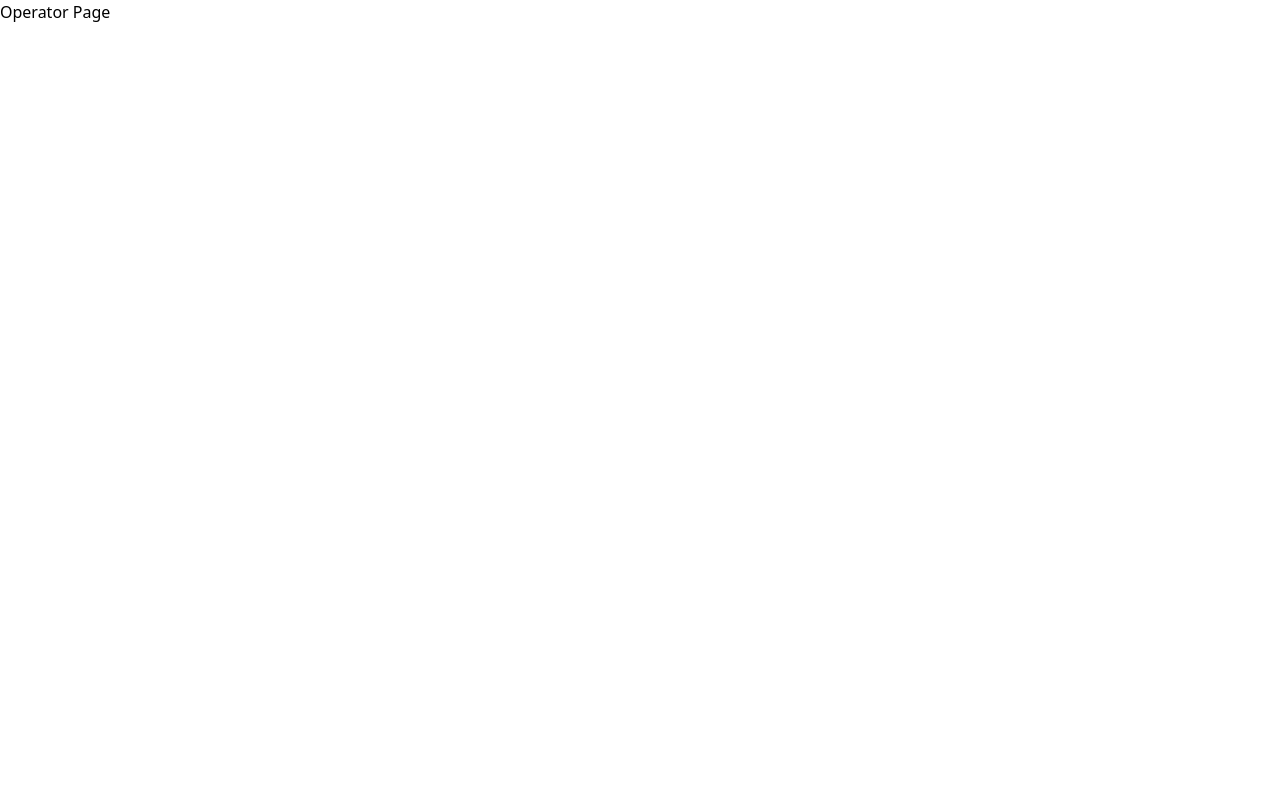
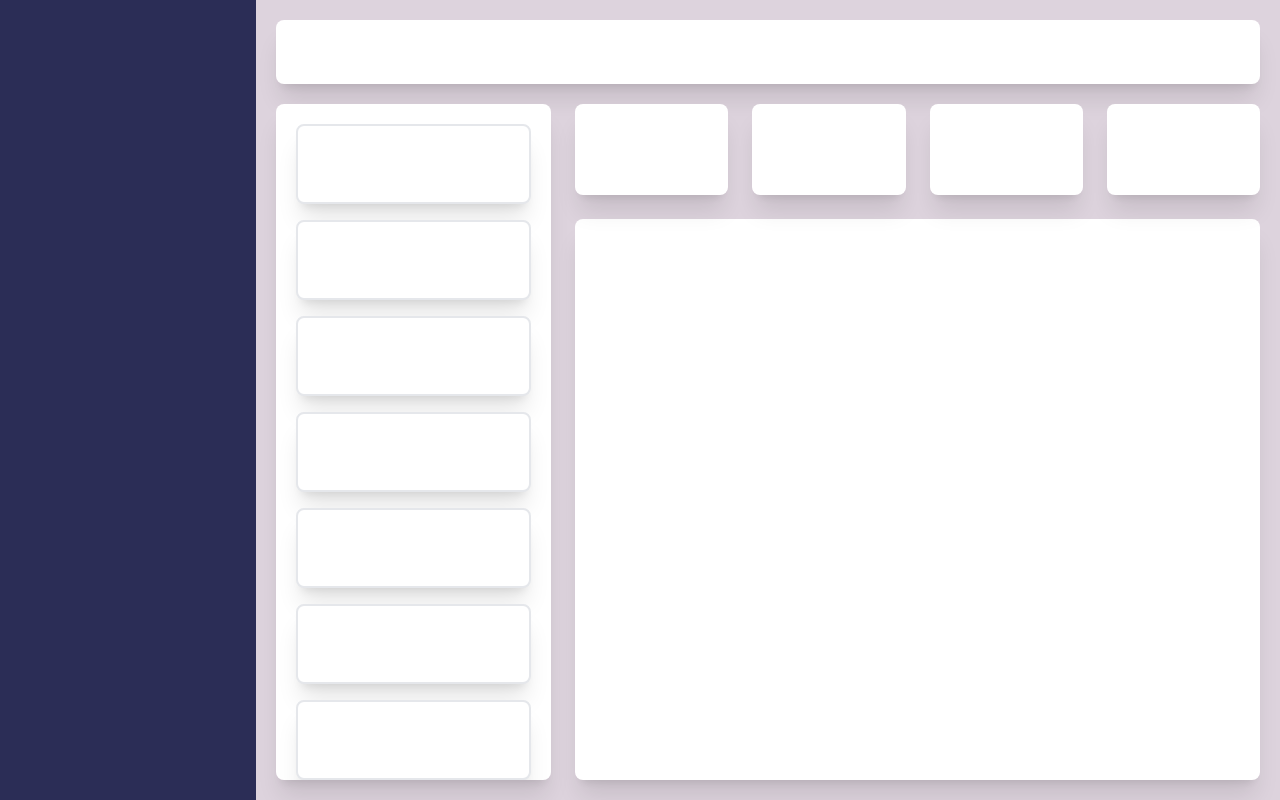
Before and after one commit to rmac3392/SwiftAid-Front, a Vue app: page /operatorDashboard in a window 1280 px wide. Built offline with nearby package versions, Linux system fonts and the light colour scheme; the HTML template or start-up script is replaced by a standard one.

Commit message:
Operator page dashboard

```diff
--- /dev/null
+++ b/src/components/Alert.vue
@@ -0,0 +1,8 @@
+<template>
+    <div>
+        <div class="w-full h-20 bg-white p-3 border-2 rounded-lg mb-4 border-gray-200 shadow-xl hover:shadow-[0_4px_4px_0px_rgba(0,0,0,0.70)] hover:scale-[1.02]"></div>
+    </div>
+</template>
+
+<script setup>
+</script>
--- a/src/pages/LoginPage.vue
+++ b/src/pages/LoginPage.vue
@@ -11,8 +11,10 @@
     </div>
     <div class="h-screen w-[50%]">
       <div class="flex justify-center items-center h-screen">
-        <div class="w-[617px] h-[561px] bg-white rounded-2xl p-7">
-          <div class="mb-10 font-semibold text-primary cursor-pointer text-lg">Login</div>
+        <div class="w-[617px] h-[561px] bg-white rounded-2xl p-7 shadow-lg">
+          <div class="mb-10 font-semibold text-primary cursor-pointer text-lg">
+            Login
+          </div>
 
           <div class="pl-7 pr-7">
             <div class="relative mb-6">
@@ -24,7 +26,7 @@
               <input
                 type="text"
                 id="floating_outlined"
-                class="border-b-2 rounded-md block px-2.5 pb-2.5 pt-4 w-full text-m text-gray-900 bg-transparent border-1 border-primary appearance-none dark:text-white dark:primary dark:focus:border-primary focus:outline-none focus:ring-0 focus:border-primary peer"
+                class="pl-16 border-b-2 rounded-md block px-2.5 pb-2.5 pt-4 w-full text-lg text-black bg-transparent border-1 border-primary appearance-none dark:text-black dark:primary dark:focus:border-primary focus:outline-none focus:ring-0 focus:border-primary peer"
                 placeholder=" "
               />
               <label
@@ -40,9 +42,9 @@
                 <LockClosedIcon class="h-9 w-9 text-gray-500" />
               </div>
               <input
-                type="text"
+                type="password"
                 id="floating_outlined2"
-                class="border-b-2 rounded-md block px-2.5 pb-2.5 pt-4 w-full text-m text-gray-900 bg-transparent border-1 border-primary appearance-none dark:text-white dark:primary dark:focus:border-primary focus:outline-none focus:ring-0 focus:border-primary peer"
+                class="pl-16 text-lg border-b-2 rounded-md block px-2.5 pb-2.5 pt-4 w-full text-gray-900 bg-transparent border-1 border-primary appearance-none dark:text-black dark:primary dark:focus:border-primary focus:outline-none focus:ring-0 focus:border-primary peer"
                 placeholder=" "
               />
               <label
@@ -59,7 +61,7 @@
                 <UserGroupIcon class="h-9 w-9 text-gray-500" />
               </div>
               <select
-                class="border-b-2 rounded-md block text-center px-2.5 pb-2.5 pt-4 w-full text-m text-gray-900 bg-transparent border-1 border-primary appearance-none dark:text-black dark:primary dark:focus:border-primary focus:outline-none focus:ring-0 focus:border-primary peer"
+                class="border-b-2 rounded-md block text-center px-2.5 pb-2.5 pt-4 w-full text-lg text-gray-900 bg-transparent border-1 border-primary appearance-none dark:text-black dark:primary dark:focus:border-primary focus:outline-none focus:ring-0 focus:border-primary peer"
                 name=""
                 id=""
               >
@@ -68,8 +70,22 @@
                 <option value="">Emergency Responder Unit</option>
               </select>
             </div>
-            <button class="w-full h-12 bg-primary text-white rounded-lg font-semibold mb-2" type="submit">Submit</button>
-            <div class="text-center ">Forgot Password? <span class="hover:underline text-blue-500 cursor-pointer"> Click Here</span></div>
+
+            <router-link class="" to="/operatorDashboard">
+              <button
+                class="w-full h-12 bg-primary text-white rounded-lg font-semibold mb-2 hover:bg-white hover:text-primary hover:border-primary border-primary border-2 transition duration-300"
+                type="submit"
+              >
+                Submit
+              </button>
+            </router-link>
+
+            <div class="text-center">
+              Forgot Password?
+              <span class="hover:underline text-blue-500 cursor-pointer">
+                Click Here</span
+              >
+            </div>
           </div>
         </div>
       </div>
@@ -78,6 +94,10 @@
 </template>
 
 <script setup>
+
+import { useRoute } from "vue-router";
+const route = useRoute();
+
 import {
   UserIcon,
   LockClosedIcon,
--- a/src/pages/OperatorPage.vue
+++ b/src/pages/OperatorPage.vue
@@ -1,8 +1,43 @@
 <template>
-    <div>
-        Operator Page
+  <div class="flex bg-secondary h-screen w-screen">
+    <div class="w-[20%] bg-primary h-screen"></div>
+    <div class="w-[80%]">
+      <div class="h-[13%] w-full p-5">
+        <div class=" w-full h-full bg-white rounded-lg shadow-xl">
+
+        </div>
+      </div>
+      <div class="flex h-[87%] w-full">
+        <div class="w-[30%] h-full pl-5 pr-3 pb-5 ">
+            <div class=" w-full h-full bg-white rounded-lg shadow-xl p-5 overflow-auto">
+                  <Alert/>
+                  <Alert/>
+                  <Alert/>
+                  <Alert/>
+                  <Alert/>
+                  <Alert/>
+                  <Alert/>
+                  <Alert/>
+                  <Alert/>
+                  <Alert/>
+            </div>
+        </div>
+        <div class="w-[70%] h-full  pl-3 pr-5 pb-2">
+            <div class="flex h-[15%] w-full pb-3 gap-6">
+                <div class="h-full w-[25%] bg-white rounded-lg shadow-xl"></div>
+                <div class="h-full w-[25%] bg-white rounded-lg shadow-xl"></div>
+                <div class="h-full w-[25%] bg-white rounded-lg shadow-xl"></div>
+                <div class="h-full w-[25%] bg-white rounded-lg shadow-xl"></div>
+            </div>
+            <div class="h-[85%] pt-3 w-full pb-3">
+                <div class=" w-full h-full bg-white rounded-lg shadow-xl"></div>
+            </div>
+        </div>
+      </div>
     </div>
+  </div>
 </template>
 
 <script setup>
+import Alert from '../components/Alert.vue';
 </script>
--- a/tailwind.config.js
+++ b/tailwind.config.js
@@ -4,7 +4,8 @@ export default {
   theme: {
     extend: {
       colors:{
-        primary:"#2B2D56"
+        primary:"#2B2D56",
+        secondary:"#DDD3DD",
       }
     },
   },
```
